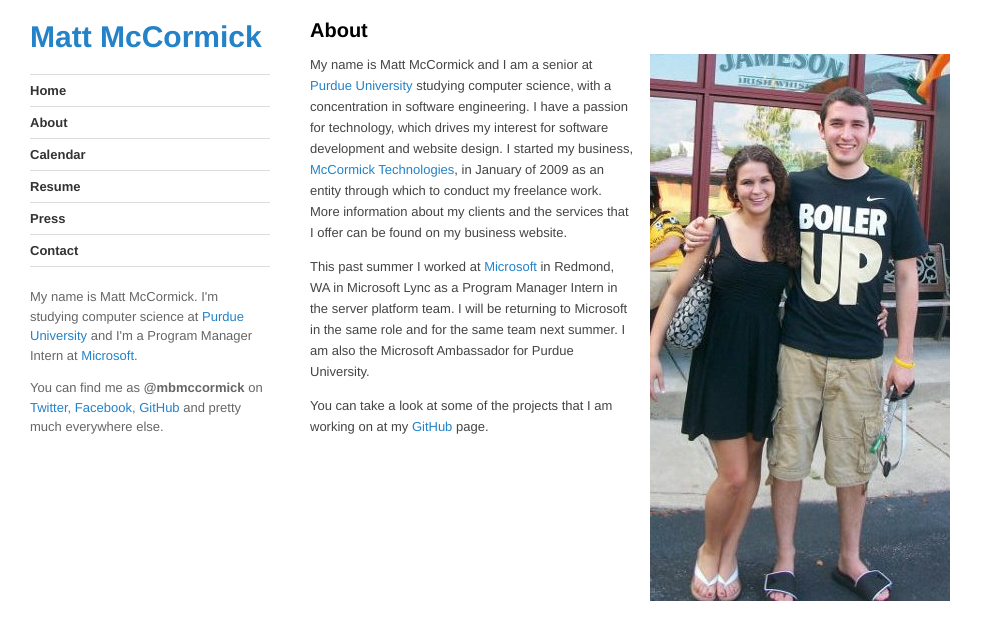
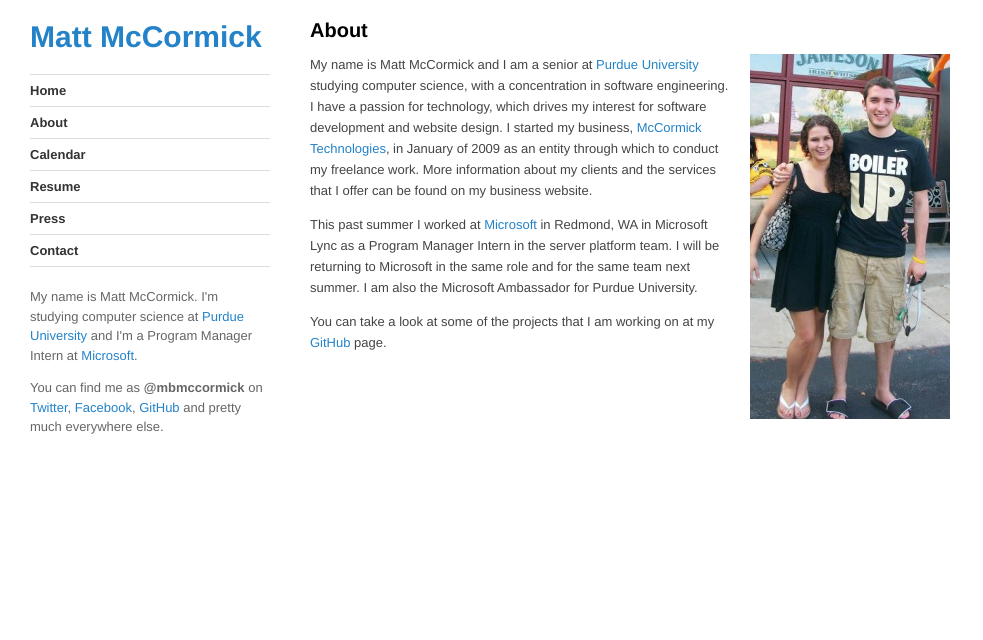
Before and after one commit to mbmccormick/mbmccormick.github.io, a Jekyll site: the page built from about/index.md, in a window 1280 px wide. Shown: the top 640 px of the page, without its empty margins (0-983 px from the left). Built offline with Jekyll 4.4.1, drawn with Linux system fonts in a browser that asks for light colours; Markdown is read by kramdown in place of the engine named in the settings.

Commit message:
Adding profile picture.

```diff
--- a/about/index.md
+++ b/about/index.md
@@ -3,7 +3,7 @@
 title: About
 ---
 
-<img src="http://mbmccormick.com/images/common/profile.jpg" class="alignRight" style="padding-top: 0px;" />
+<img src="http://mbmccormick.com/images/common/profile.jpg" class="alignRight" width="200" style="padding-top: 0px;" />
 
 My name is Matt McCormick and I am a senior at [Purdue University](http://www.purdue.edu) studying computer science, with a concentration in software engineering. I have a passion for technology, which drives my interest for software development and website design. I started my business, [McCormick Technologies](http://www.mccormicktechnologies.com), in January of 2009 as an entity through which to conduct my freelance work. More information about my clients and the services that I offer can be found on my business website.
 
```
